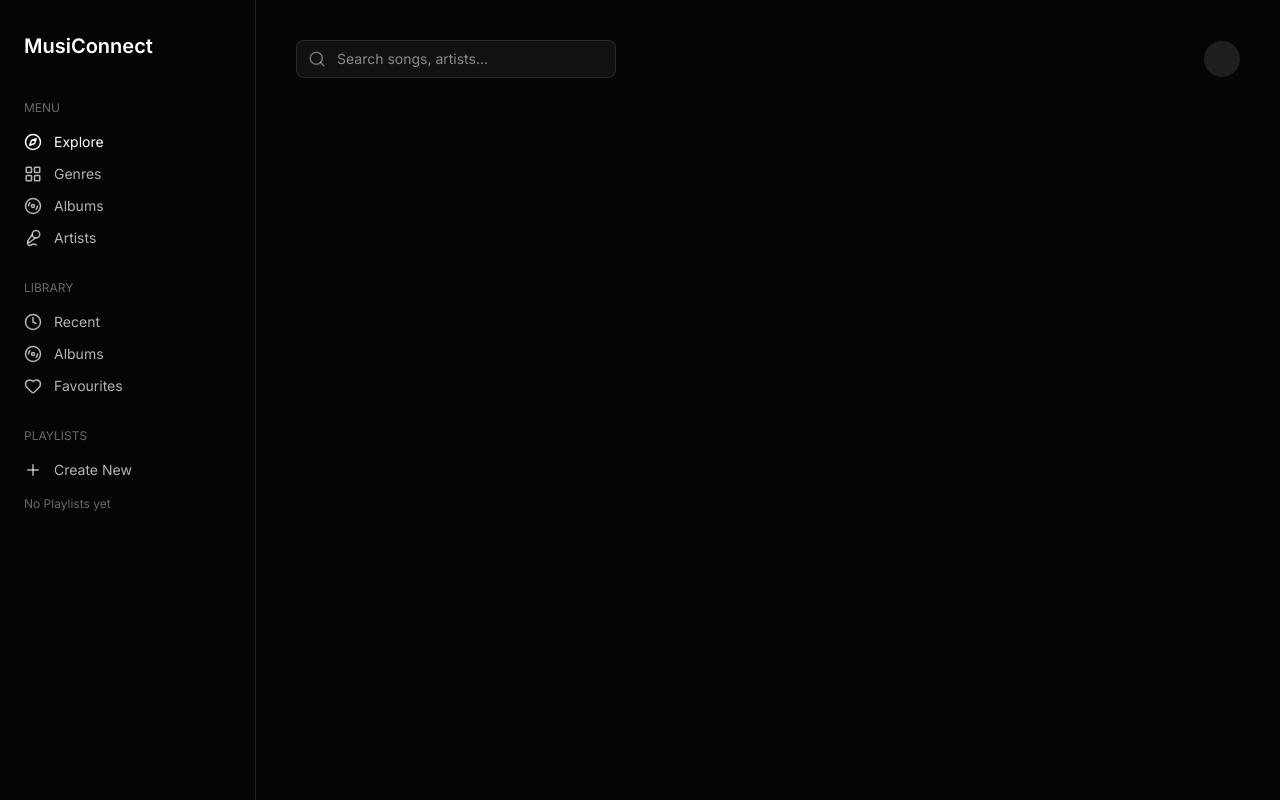
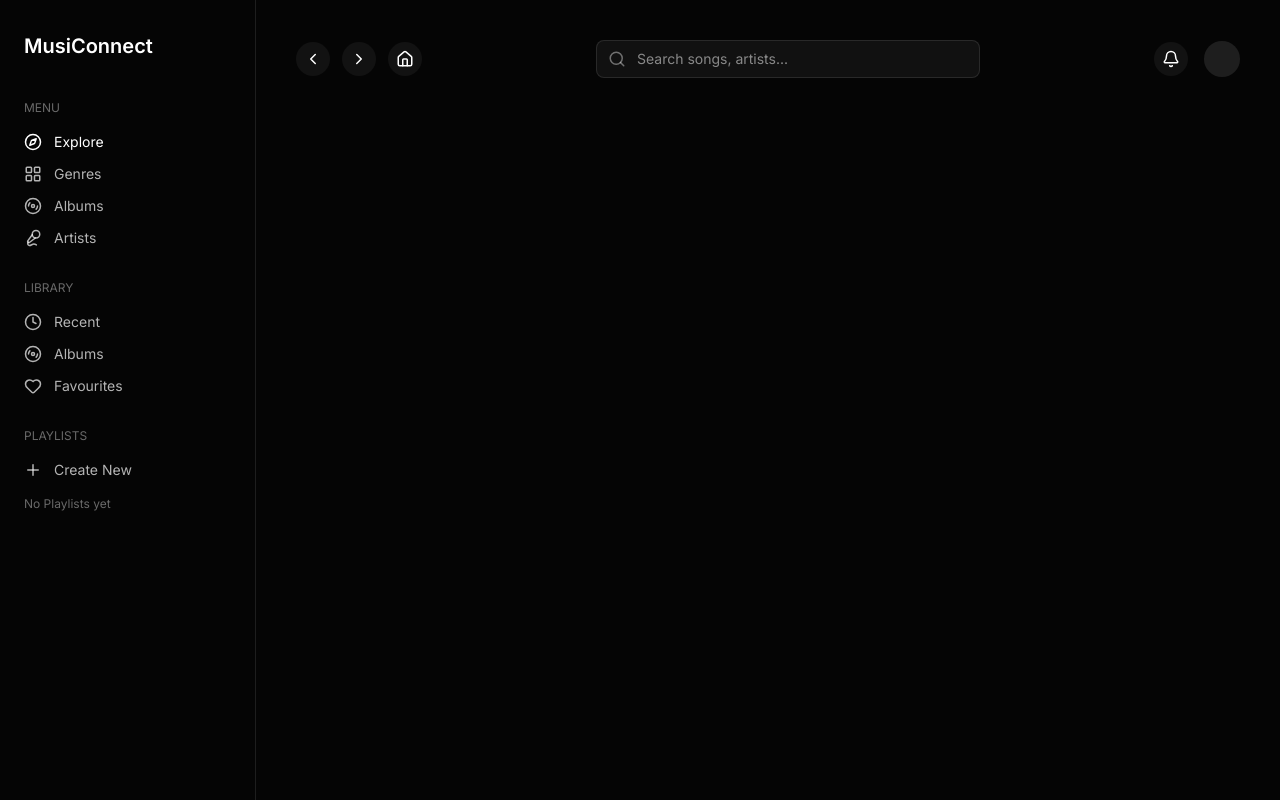
Before and after one commit to kashyap-shubham/MusiConnect, a Next.js app in the folder apps/web/: page /explore in a window 1280 px wide. Built offline with nearby package versions, Linux system fonts and the light colour scheme.

Commit message:
header desing

```diff
--- a/apps/web/src/components/app/Header.tsx
+++ b/apps/web/src/components/app/Header.tsx
@@ -1,15 +1,61 @@
 "use client"
 
-import { Search } from "lucide-react"
+import {
+  Search,
+  Bell,
+  ChevronLeft,
+  ChevronRight,
+  Home
+} from "lucide-react"
+
+import { useRouter } from "next/navigation"
+
+
 
 export default function Header() {
+
+  const router = useRouter()
+
+
 
   return (
 
     <div className="flex items-center justify-between mb-10">
 
-      {/* search */}
-      <div className="relative w-80">
+      {/* LEFT */}
+      <div className="flex items-center gap-3">
+
+        <button
+          onClick={() => router.back()}
+          className="p-2 rounded-full bg-white/5 hover:bg-white/10 transition"
+        >
+          <ChevronLeft size={18}/>
+        </button>
+
+
+
+        <button
+          onClick={() => router.forward()}
+          className="p-2 rounded-full bg-white/5 hover:bg-white/10 transition"
+        >
+          <ChevronRight size={18}/>
+        </button>
+
+
+
+        <button
+          onClick={() => router.push("/explore")}
+          className="p-2 rounded-full bg-white/5 hover:bg-white/10 transition"
+        >
+          <Home size={18}/>
+        </button>
+
+      </div>
+
+
+
+      {/* SEARCH */}
+      <div className="relative w-96">
 
         <Search
           size={18}
@@ -36,8 +82,16 @@ export default function Header() {
 
 
 
-      {/* profile */}
-      <div className="flex items-center gap-3">
+      {/* RIGHT */}
+      <div className="flex items-center gap-4">
+
+        <button className="p-2 rounded-full bg-white/5 hover:bg-white/10 transition">
+
+          <Bell size={18}/>
+
+        </button>
+
+
 
         <div className="
           h-9 w-9
@@ -47,6 +101,8 @@ export default function Header() {
 
       </div>
 
+
+
     </div>
 
   )
```
